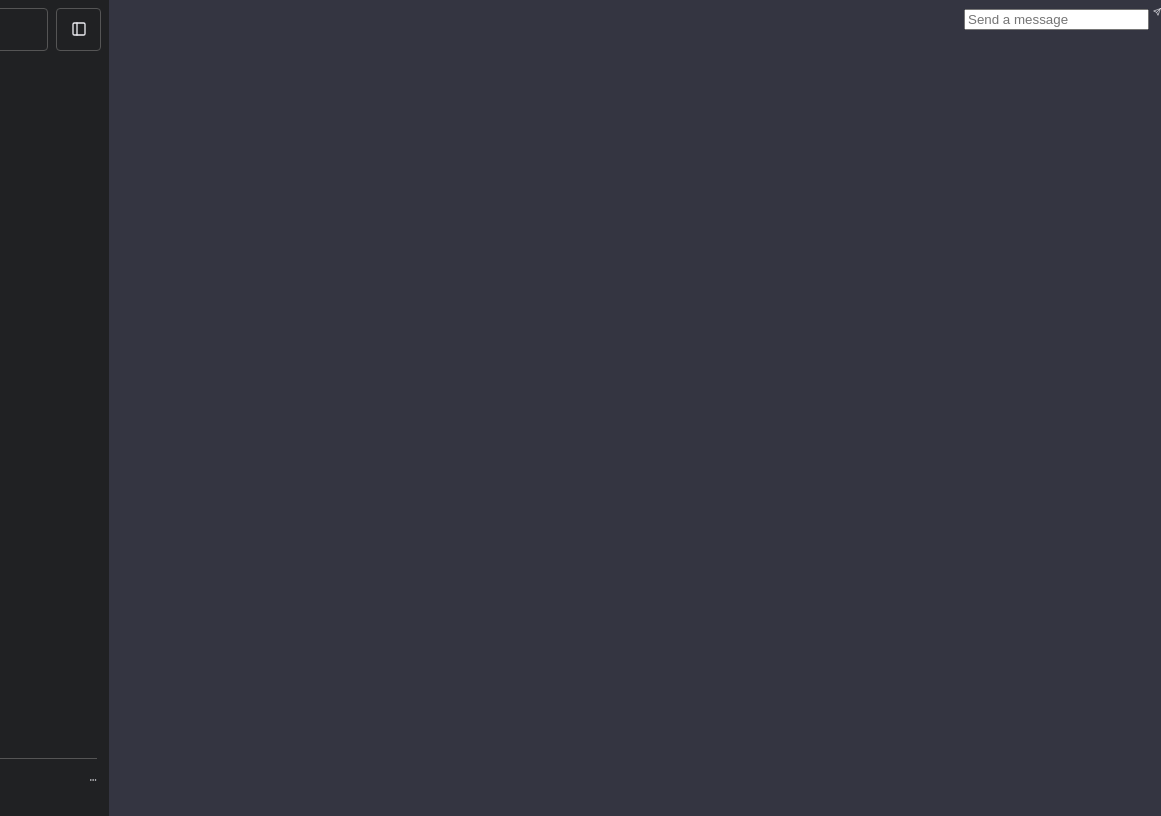
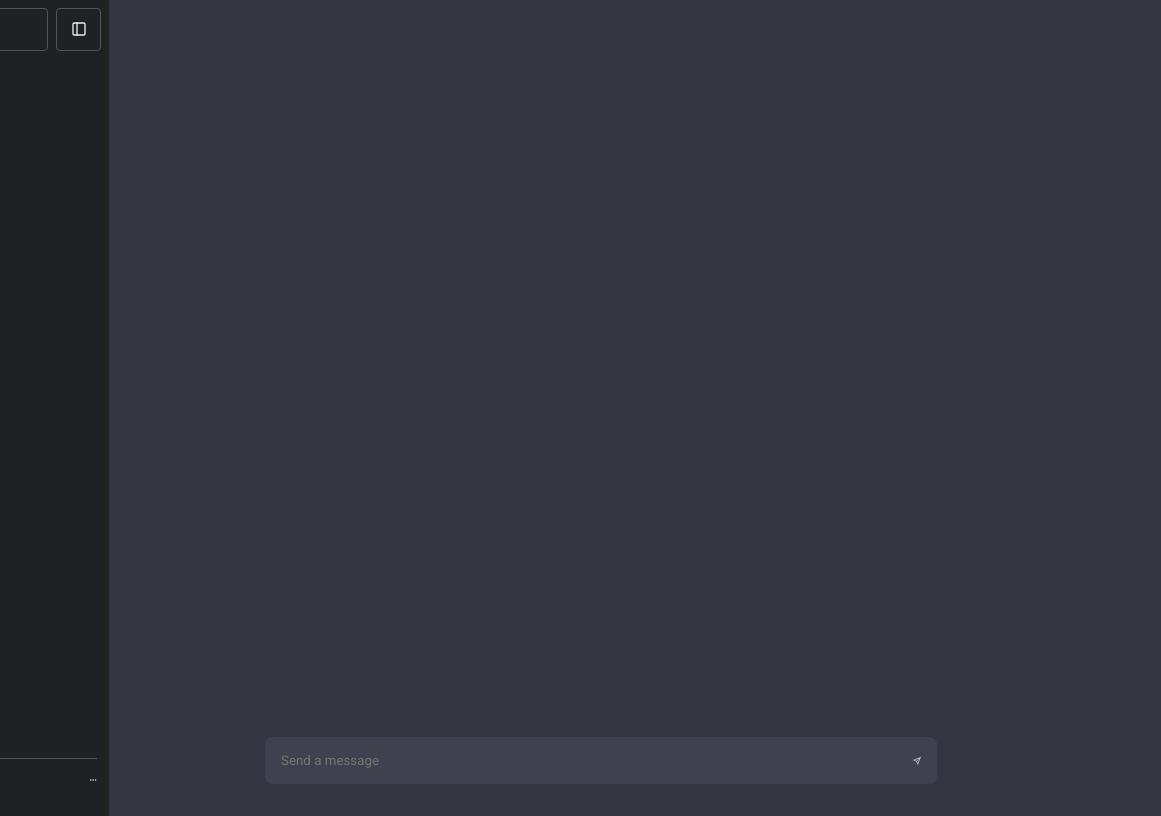
Before and after one commit to 07ivy09/chatgtpclonetry, a plain HTML site: page index.html in a window 1280 px wide. Shown: the full height of the page, 119-1280 px from the left. Drawn offline with nearby package versions, Linux system fonts and the light colour scheme.

Commit message:
Update styles.css

```diff
--- a/styles.css
+++ b/styles.css
@@ -89,3 +89,36 @@ body
     border-radius: 50%;
     object-fit: cover;
 }
+.main-container{
+    width: 70%;
+    text-align: center;
+    padding: 0.5rem;
+}
+.input-flex{
+    width: 50%;
+    display: flex;
+    justify-content: space-between;
+    align-items: center;
+    background-color: #40414f;
+    padding: 0.5rem 1rem;
+    border-radius: 8px;
+    margin: 1rem auto;
+    position: absolute;
+    bottom: 0;
+    left: 30%
+}
+.input-flex input{
+    background-color: #40414f;
+    border: 0;
+    color: #ececf1;
+    font-family: "Roboto","Sans-Serif";
+    width: 100%;
+    padding: 0.5rem 0rem;
+    margin-right: 1rem;
+}
+.input-flex input:focus{
+    outline: none;
+}
+.input-flex input:placeholder{
+    color: #8e8e9f;
+}
```
